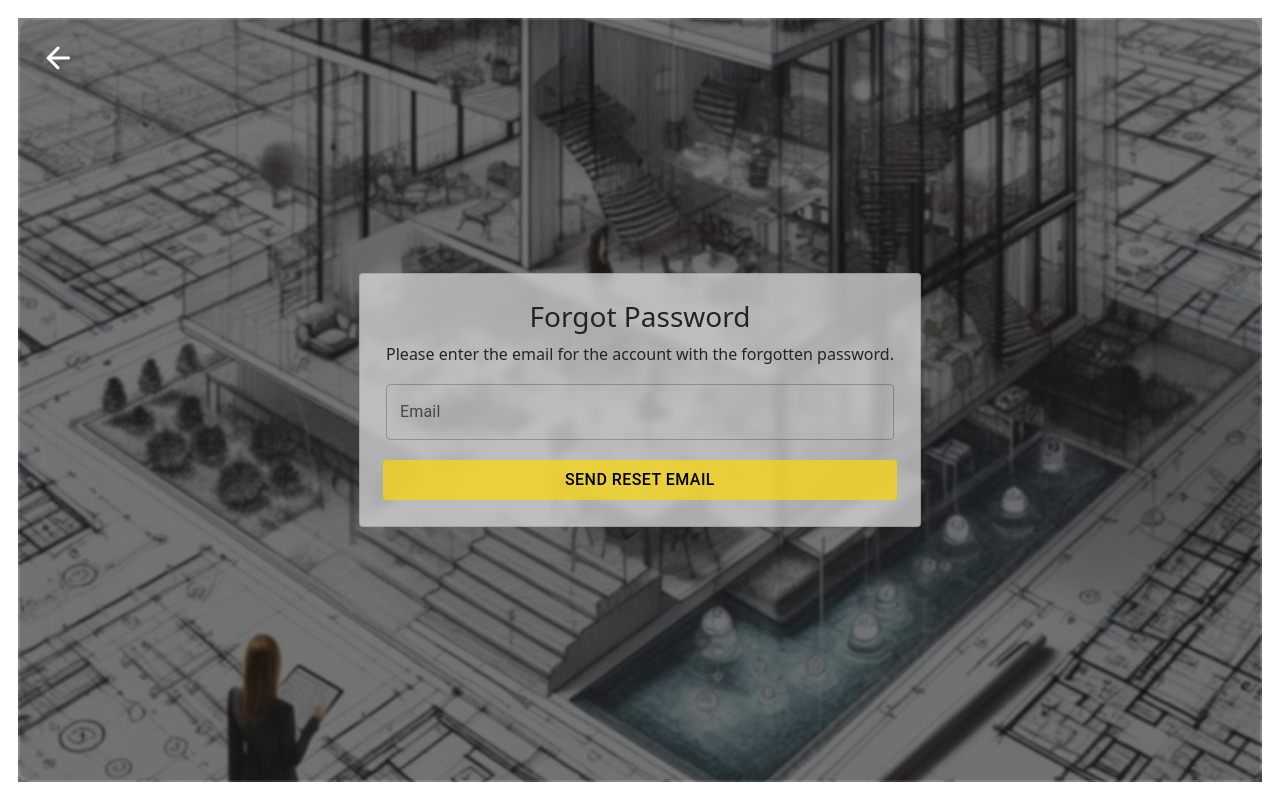
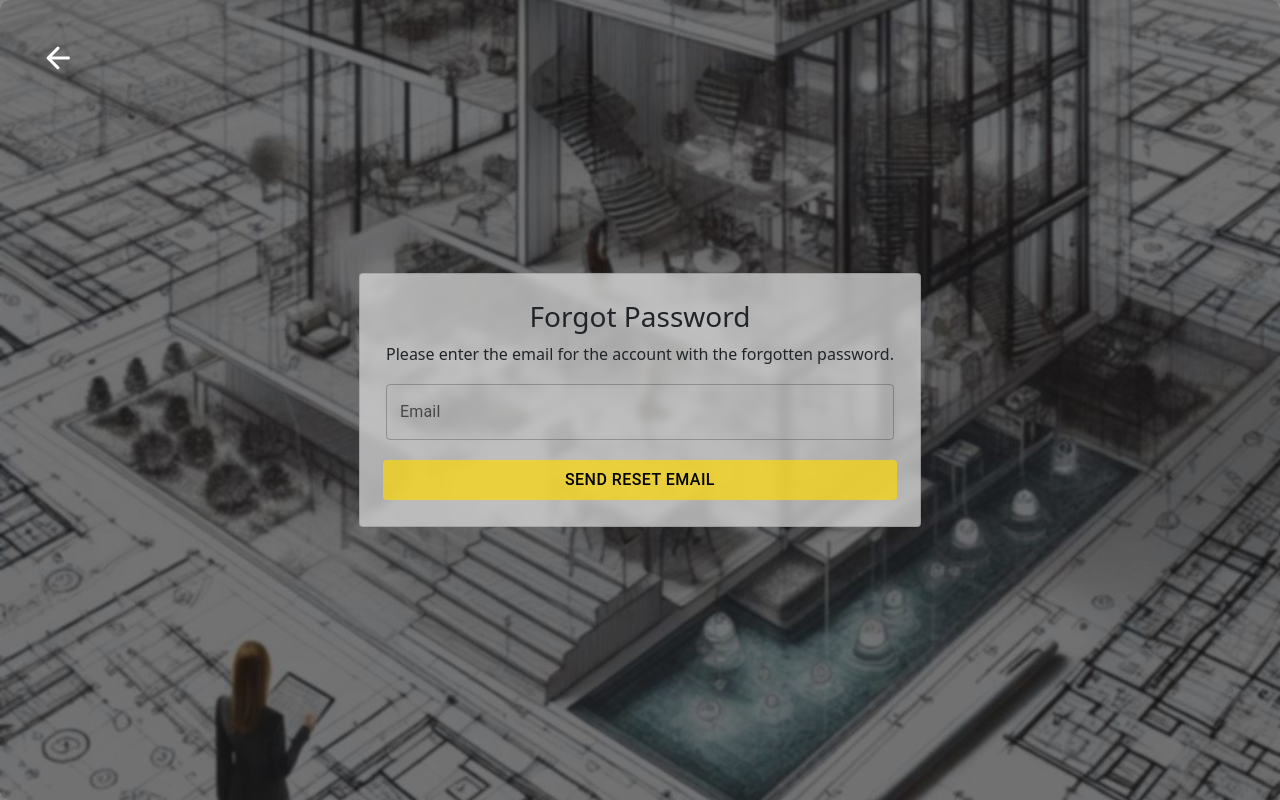
Before and after one commit to Pipeline-To-Better-Placemaking/P2BP-Web, a React (Create React App) app in the folder frontend_web/: page /forgot_password in a window 1280 px wide. Built offline with nearby package versions, Linux system fonts and the light colour scheme.

Commit message:
fixed padding on forgotpassword.js

```diff
--- a/frontend_web/src/routes/routes.css
+++ b/frontend_web/src/routes/routes.css
@@ -238,7 +238,7 @@ a.backButton>svg.css-i4bv87-MuiSvgIcon-root, a.backButton>svg.MuiSvgIcon-root {
 }
 
 #forgotPass {
-    padding: 20px;
+    /* padding: 20px;*/
 }
 .pageTemplateForgotPassword {
     text-align: center;
@@ -248,7 +248,7 @@ a.backButton>svg.css-i4bv87-MuiSvgIcon-root, a.backButton>svg.MuiSvgIcon-root {
     flex-direction: row;
     justify-content: center;
     align-content: center;
-    min-height: calc(100vh - 40px);
+    min-height: calc(100vh - 0vh);
     padding: 5vh 5vw;
     position: relative;
 }
@@ -259,10 +259,8 @@ a.backButton>svg.css-i4bv87-MuiSvgIcon-root, a.backButton>svg.MuiSvgIcon-root {
     background-size: cover;
     background-position: center;
     position: absolute;
-    top: -2px;
-    left: -2px;
-    width: calc(100% + 4px);
-    height: calc(100% + 4px);
+    width: 100%;
+    height: 100%;
     opacity: 0.9;
 }
 .backgroundImageForgotPasswordLoaded {
```
